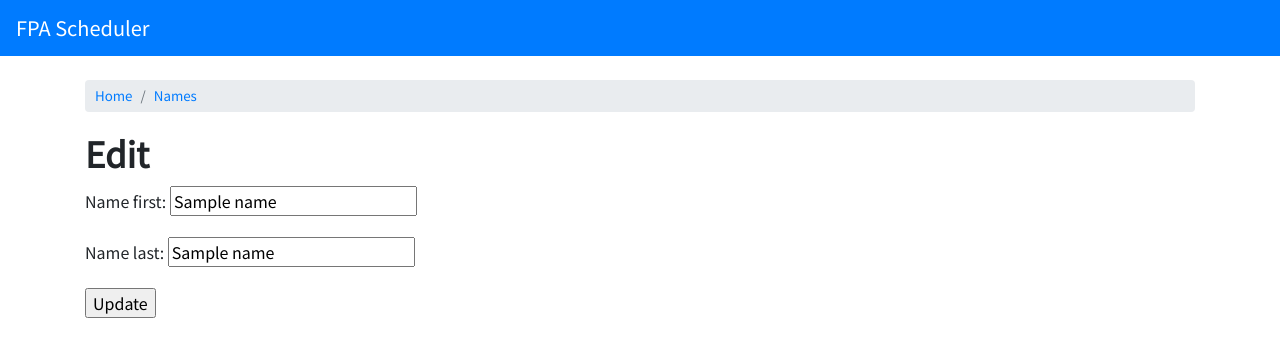
After one commit to kevinmchung/fpa_scheduler, a Django app: page /names/1/update in a window 1280 px wide. The commit adds this page. Shown: the top 357 px of the page. Run offline with Django 3.2, Linux system fonts and the light colour scheme; tables that the repository leaves empty hold one stand-in row (values such as "Sample post"); some libraries are stand-ins or nearby versions.

Commit message:
Names Update

```diff
--- a/source/names/models.py
+++ b/source/names/models.py
@@ -9,3 +9,6 @@ class Name(models.Model):
 
     def __str__(self):
         return "{} {}".format(self.name_first, self.name_last)
+
+    def get_absolute_url(self):
+        return reverse('name-detail', kwargs={'pk': self.pk})
--- a/source/names/templates/names/index.html
+++ b/source/names/templates/names/index.html
@@ -10,7 +10,7 @@
         {% for name in names_list %}
             <tr>
                 <td>{{ name }}</td>
-                <td><a href="{% url 'names:edit' name.id %}">edit</a></td>
+                <td><a href="{% url 'names:update' name.id %}">edit</a></td>
             </tr>
         {% endfor %}
         </ul>
--- /dev/null
+++ b/source/names/templates/names/name_update.html
@@ -0,0 +1,14 @@
+{% extends "names/base.html" %}
+
+{% block content %}
+
+    <h1>Edit</h1>
+
+    <form method="post">{% csrf_token %}
+    {{ form.as_p }}
+    <input type="submit" value="Update">
+    </form>
+
+
+
+{% endblock %}
--- a/source/names/urls.py
+++ b/source/names/urls.py
@@ -6,5 +6,9 @@ app_name = 'names'
 urlpatterns = [
     #path('', views.IndexView.as_view(), name='index'),
     path('', views.name_add, name='add'),
-    path('<int:pk>/edit', views.EditView.as_view(), name='edit'),
+
+
+    path('<int:pk>/update', views.NameUpdate.as_view(), name='update'),
+    #path('<int:pk>/edit', views.EditView.as_view(), name='edit'),
+
 ]
--- a/source/names/views.py
+++ b/source/names/views.py
@@ -3,6 +3,8 @@ from django.views import generic
 from django.http import HttpResponseRedirect
 from .models import Name
 from .forms import NameForm
+from django.views.generic.edit import UpdateView
+
 
 '''
 class IndexView(generic.ListView):
@@ -31,13 +33,48 @@ def name_add(request):
 
     return render(request, 'names/index.html', {'form': form, 'names_list': Name.objects.order_by('name_last')})
 
-
+'''
 class EditView(generic.ListView):
     template_name = 'names/edit.html'
     context_object_name = 'names_list'
 
     def get_queryset(self):
         return Name.objects.order_by('name_last')
+'''
+'''
+class EditView(generic.DetailView):
+    model = Name
+    template_name = 'names/edit.html'
+'''
+
+
+
+
+
+class NameUpdate(UpdateView):
+    model = Name
+    fields = ['name_first', 'name_last']
+    template_name_suffix = '_update'
+
+
+
+def name_edit(request):
+
+    if request.method == 'POST':
+        # create a form instance and populate it with data from the request:
+        form = NameForm(request.POST)
+        # check whether it's valid:
+        if form.is_valid():
+            form.save()
+            print(form.cleaned_data)
+            # redirect to a new URL:
+            return HttpResponseRedirect(request.path_info)
+
+    # if a GET (or any other method) we'll create a blank form
+    else:
+        form = NameForm()
+
+    return render(request, 'names/index.html', {'form': form, 'names_list': Name.objects.order_by('name_last')})
 
 
 def name_delete(request):
```
